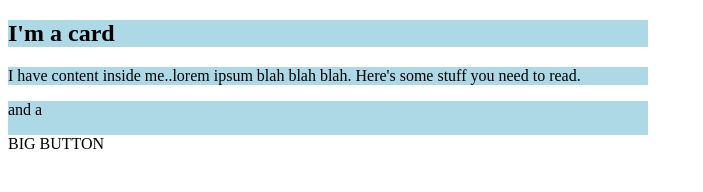
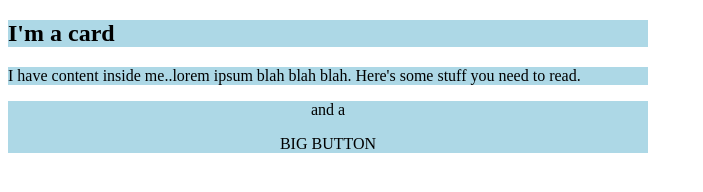
Before and after one commit to Newmarahx/margin-padding2, a plain HTML site: page index.html in a window 1280 px wide. Shown: the whole page, without its empty margins (0-703 px from the left). Drawn offline with Linux system fonts and the light colour scheme.

Commit message:
background-colors

```diff
--- a/solutions.css
+++ b/solutions.css
@@ -15,9 +15,12 @@
 .para2{
 background-color: lightblue;
 margin-top:auto;
+text-align:center;
+margin-bottom:50px;
 }
 
-#button{
+button{
 background-color:white;
-
+border:1px solid white;
+margin:32px;
 }
```
